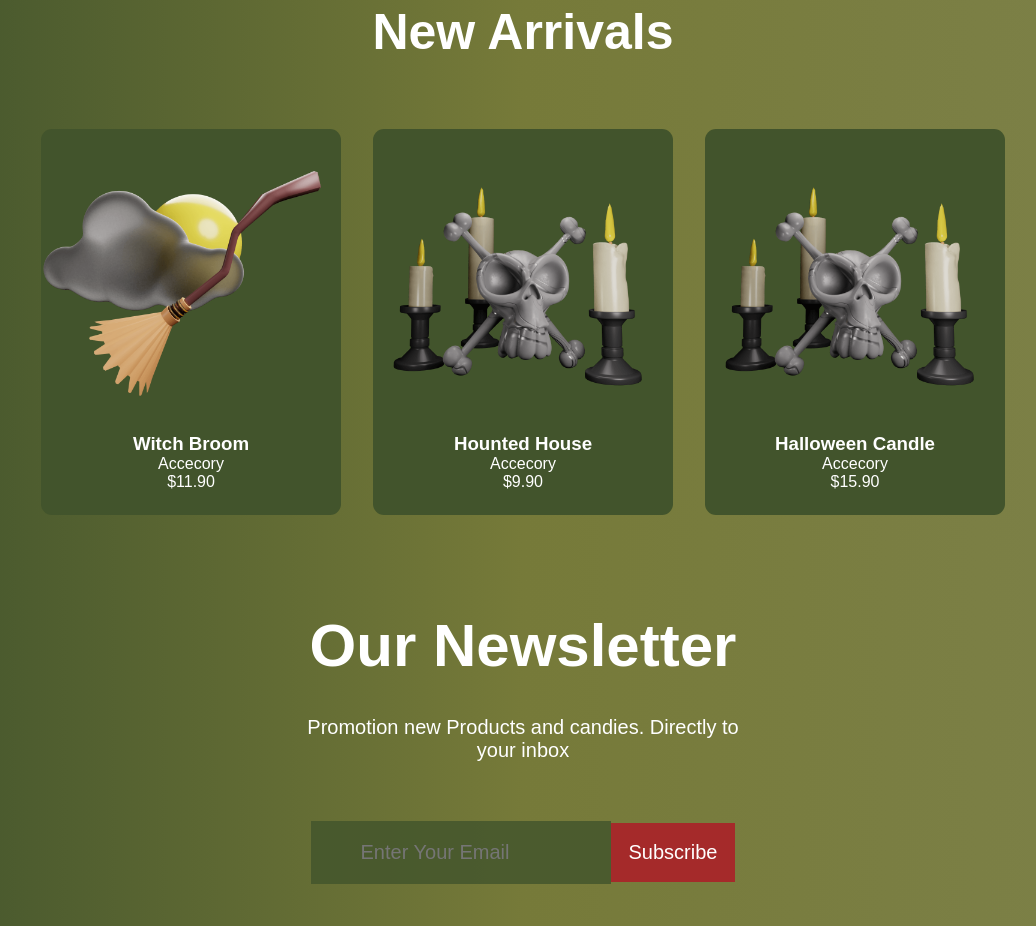
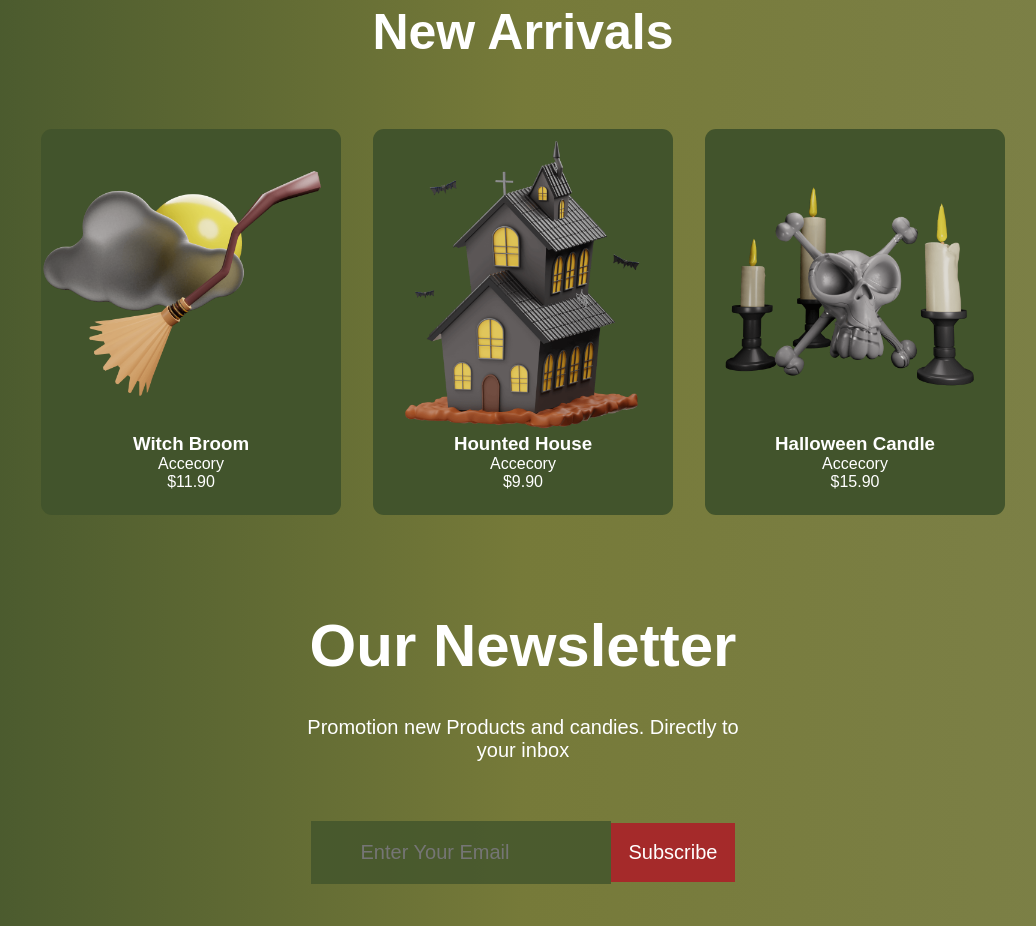
Before and after one commit to RidaForge/Helloween, a plain HTML site: page index.html in a window 1280 px wide. Shown: the part 3556-4482 px from the top of the page, without its empty margins (117-1153 px from the left). Drawn offline with Linux system fonts and the light colour scheme.

Commit message:
first commit

```diff
--- a/index.html
+++ b/index.html
@@ -3,7 +3,7 @@
 <head>
     <meta charset="UTF-8">
     <meta name="viewport" content="width=device-width, initial-scale=1.0">
-    <title>Hakathon</title>
+    <title>HELLOWEEN</title>
     <link rel="stylesheet" href="style.css">
     <link rel="stylesheet" href="style.css">
     <link rel="stylesheet" href="https://cdnjs.cloudflare.com/ajax/libs/font-awesome/6.0.0-beta3/css/all.min.css">
@@ -137,7 +137,7 @@
                     <span>$11.90</span>
                 </div>
                 <div class="New-c">
-                        <img src="Hacakathon-1/new2-img.png" alt="">
+                        <img src="Hacakathon-1/new1-img.png" alt="">
                     <h3>Hounted House</h3>
                     <p>Accecory</p>
                     <span>$9.90</span>
```
